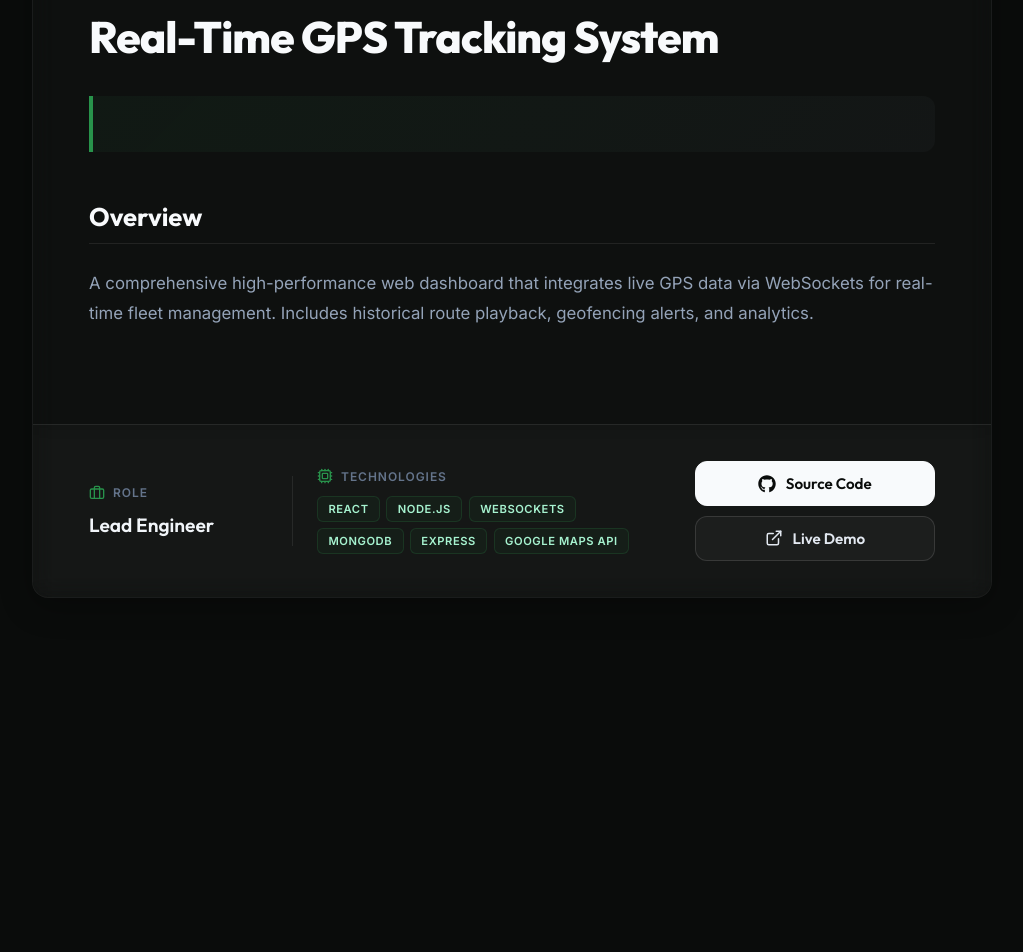
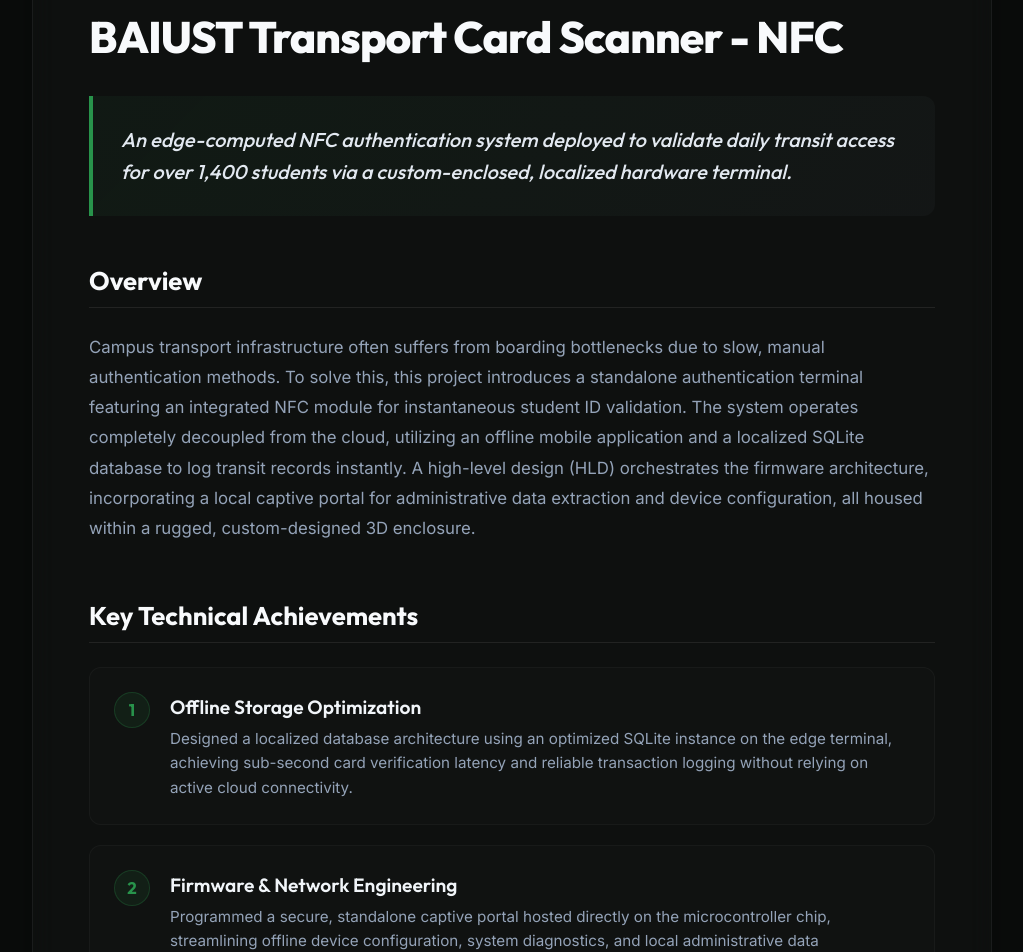
Before and after one commit to Fahim-Hsn/Portfolio, a Next.js app: page /project/1 in a window 1280 px wide. Shown: the part 680-1632 px from the top of the page, without its empty margins (128-1151 px from the left). Before the commit the page ends 1374 px from the top, so only its background shows below. Built offline with nearby package versions, Linux system fonts and the light colour scheme.

Commit message:
Update first project with BAIUST Transport Card Scanner details

```diff
--- a/src/app/project/[id]/page.tsx
+++ b/src/app/project/[id]/page.tsx
@@ -7,12 +7,19 @@
 const PROJECTS = [
   {
     id: 1,
-    title: "Real-Time GPS Tracking System",
-    description: "A comprehensive high-performance web dashboard that integrates live GPS data via WebSockets for real-time fleet management. Includes historical route playback, geofencing alerts, and analytics.",
-    tech: ["React", "Node.js", "WebSockets", "MongoDB", "Express", "Google Maps API"],
+    title: "BAIUST Transport Card Scanner - NFC",
+    pitch: "An edge-computed NFC authentication system deployed to validate daily transit access for over 1,400 students via a custom-enclosed, localized hardware terminal.",
+    description: "Campus transport infrastructure often suffers from boarding bottlenecks due to slow, manual authentication methods. To solve this, this project introduces a standalone authentication terminal featuring an integrated NFC module for instantaneous student ID validation. The system operates completely decoupled from the cloud, utilizing an offline mobile application and a localized SQLite database to log transit records instantly. A high-level design (HLD) orchestrates the firmware architecture, incorporating a local captive portal for administrative data extraction and device configuration, all housed within a rugged, custom-designed 3D enclosure.",
+    achievements: [
+      { title: "Offline Storage Optimization", desc: "Designed a localized database architecture using an optimized SQLite instance on the edge terminal, achieving sub-second card verification latency and reliable transaction logging without relying on active cloud connectivity." },
+      { title: "Firmware & Network Engineering", desc: "Programmed a secure, standalone captive portal hosted directly on the microcontroller chip, streamlining offline device configuration, system diagnostics, and local administrative data synchronization." },
+      { title: "Ergonomic & Structural Design", desc: "Modeled and fabricated a custom 3D-printed enclosure tailored for high-traffic environments, ensuring component structural integrity, proper heat dissipation, and optimal NFC antenna placement for fast user interaction." },
+      { title: "High-Throughput Production Deployment", desc: "Successfully deployed the physical terminal infrastructure to seamlessly process over 1,400+ student transactions daily, maintaining 100% operational uptime during peak campus transit hours." }
+    ],
+    tech: ["Microcontroller", "NFC", "SQLite", "Mobile App", "3D Printing"],
     github: "#",
     live: "#",
-    image: "https://images.unsplash.com/photo-1551288049-bebda4e38f71?q=80&w=2070&auto=format&fit=crop"
+    image: "https://images.unsplash.com/photo-1616469829581-73993eb86b02?q=80&w=2070&auto=format&fit=crop"
   },
   {
     id: 2,
@@ -26,7 +33,7 @@
     ],
     tech: ["Microcontroller", "MQTT", "PCB Design", "GPS", "GSM", "React", "SQLite", "IoT"],
     github: "#",
-    live: "#",
+    live: "https://baiust.arektatransport.com/",
     image: "/gps_tracker.png",
   },
   {
--- a/src/app/projects/page.tsx
+++ b/src/app/projects/page.tsx
@@ -20,7 +20,7 @@
     tech: ["ESP32", "C++", "Next.js", "MQTT", "PostgreSQL", "Prisma"],
     github: "#",
     live: "#",
-    image: "/gps_tracker.png",
+    image: "/aqua_mate.png",
   },
   {
     id: 3,
--- a/src/components/About.tsx
+++ b/src/components/About.tsx
@@ -8,7 +8,7 @@
 const TIMELINE = [
   {
     year: "2026",
-    title: "BAIUST Transport NFC Scanner",
+    title: "BAIUST Transport NFC System",
     description: "Built and deployed an ESP32-based NFC smart authentication system for university transport, successfully managing daily check-ins for over 1,400+ students.",
     icon: <Briefcase className="w-5 h-5" />
   },
```
Also changed, not shown: src/components/Projects.tsx (+6 -6 lines).
